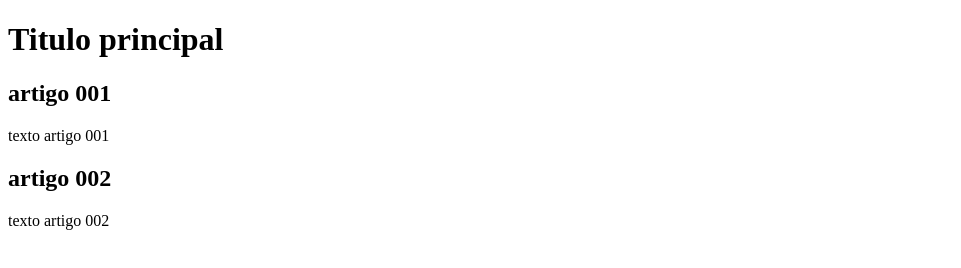
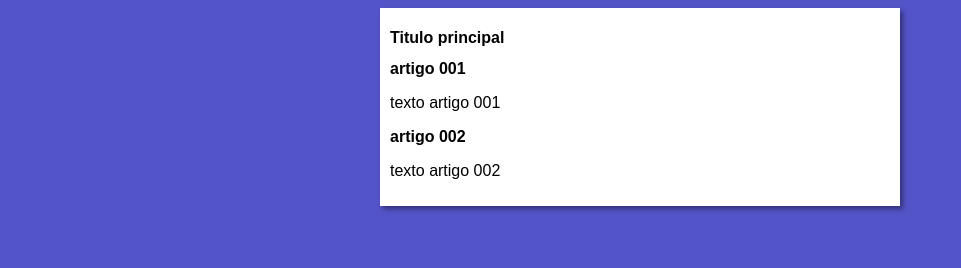
Before and after one commit to AlexandreLacerda50/projeto-site, a plain HTML site: page index.html in a window 1280 px wide. Shown: the whole page, without its empty margins (0-961 px from the left). Drawn offline with Linux system fonts and the light colour scheme.

Commit message:
iniciei o design

```diff
--- /dev/null
+++ b/estilos/style.css
@@ -0,0 +1,16 @@
+* {
+    font-family: Arial, Helvetica, sans-serif;
+    font-size: 16px;
+}
+
+body {
+    background-color: rgb(84, 84, 201);
+}
+
+main {
+    background-color: white;
+    width: 500px;
+    margin: auto;
+    box-shadow: 3px 3px 5px rgba(0, 0, 0, 0.411);
+    padding: 10px;
+}
--- a/index.html
+++ b/index.html
@@ -4,6 +4,7 @@
     <meta charset="UTF-8">
     <meta name="viewport" content="width=device-width, initial-scale=1.0">
     <title>Titulo do Site</title>
+    <link rel="stylesheet" href="estilos/style.css">
 </head>
 <body>
     <main>
```
